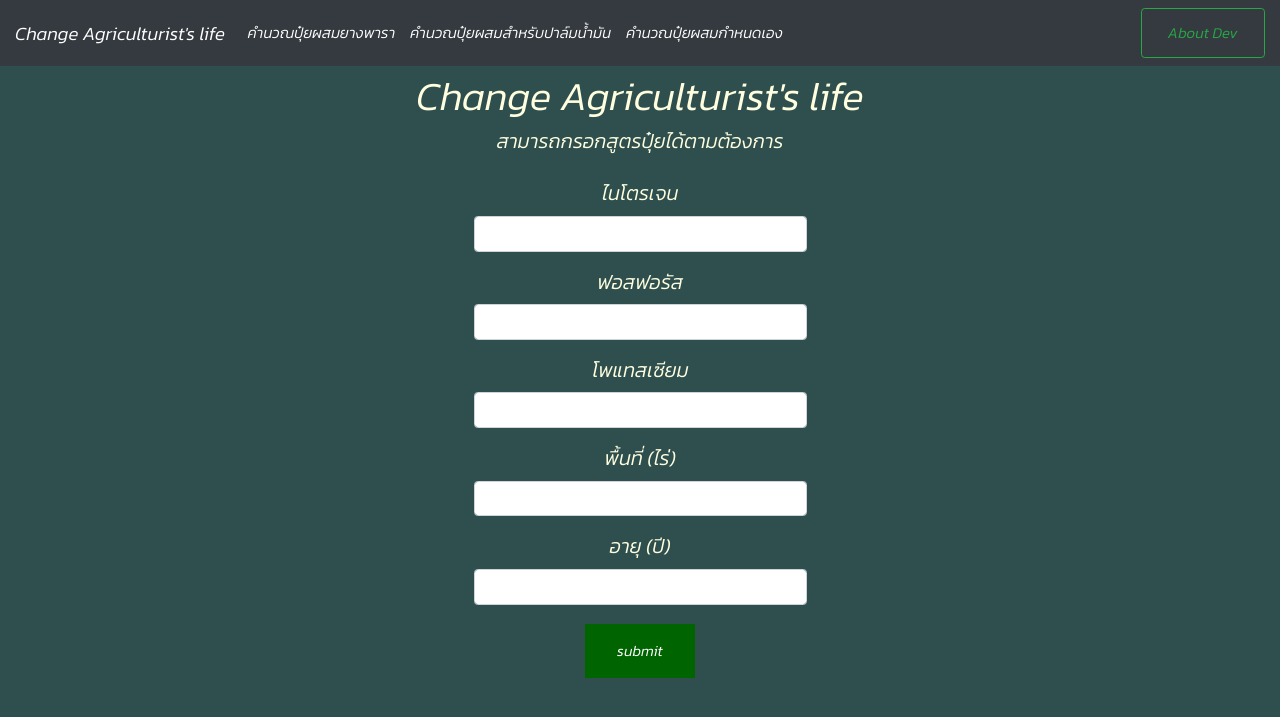
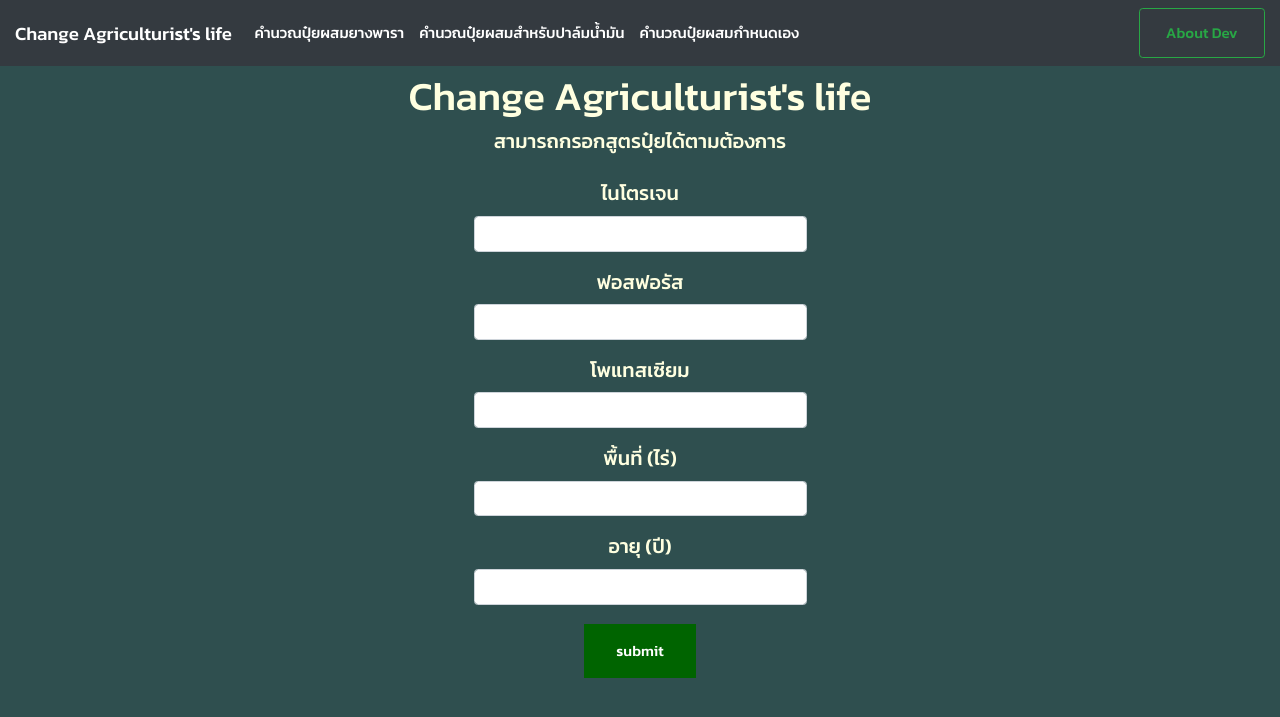
Before and after one commit to bunnybunbun37204/Change-Agriculter-life-YSC, a Django app: page /form/ in a window 1280 px wide. Shown: the top 717 px of the page. Run offline with Django 3.2, Linux system fonts and the light colour scheme; some libraries are stand-ins or nearby versions.

Commit message:
add Katin font

```diff
--- a/templates/layout.html
+++ b/templates/layout.html
@@ -9,18 +9,16 @@
     <script src="https://cdn.jsdelivr.net/npm/popper.js@1.16.0/dist/umd/popper.min.js" integrity="sha384-Q6E9RHvbIyZFJoft+2mJbHaEWldlvI9IOYy5n3zV9zzTtmI3UksdQRVvoxMfooAo" crossorigin="anonymous"></script>
     <script src="https://stackpath.bootstrapcdn.com/bootstrap/4.5.0/js/bootstrap.min.js" integrity="sha384-OgVRvuATP1z7JjHLkuOU7Xw704+h835Lr+6QL9UvYjZE3Ipu6Tp75j7Bh/kR0JKI" crossorigin="anonymous"></script>
     <link rel="shortcut icon" href="https://icons.iconarchive.com/icons/dakirby309/windows-8-metro/24/Apps-Calculator-Metro-icon.png" type="image/x-icon"/>
+    <link href="https://fonts.googleapis.com/css2?family=Kanit:wght@500&display=swap" rel="stylesheet">
     <link rel="stylesheet" href="https://www.w3schools.com/w3css/4/w3.css">
     <title>Change Agriculturist's life </title>
   </head>
 <body>
-  {% load static %}
-  <link rel="stylesheet" type="text/css" href="{% static 'style.css' %}"/>
     <nav class="navbar navbar-expand-lg navbar-dark bg-dark">
         <a class="navbar-brand" href="/"> Change Agriculturist's life</a>
         <button class="navbar-toggler" type="button" data-toggle="collapse" data-target="#navbarSupportedContent" aria-controls="navbarSupportedContent" aria-expanded="false" aria-label="Toggle navigation">
           <span class="navbar-toggler-icon"></span>
         </button>
-
         <div class="collapse navbar-collapse" id="navbarSupportedContent">
           <ul class="navbar-nav mr-auto">
             <li class="nav-item active">
```
